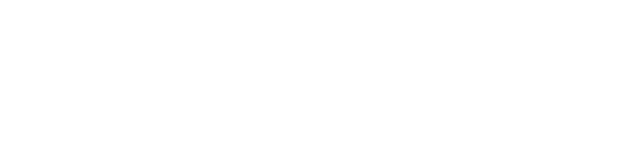
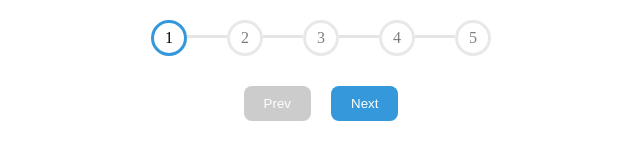
Before and after one commit to acciojob/progress-bar-Shivaksk119, a website: page main.html in a window 1280 px wide. Shown: the whole page, without its empty margins (319-959 px from the left). Drawn offline with Linux system fonts and the light colour scheme.

Commit message:
created a submission

```diff
--- a/main.html
+++ b/main.html
@@ -1,16 +1,31 @@
 <!DOCTYPE html>
 
 <html>
-
 <head>
 	<link rel="stylesheet" href="styles.css">
 </head>
 
 <body>
 	<!-- the entire body must be written by student -->
+	<div class='container'>
+		<div class='circle active' id='circle-1'>1</div>
+		<div class='line' id='line-1'></div>
+		<div class='circle' id='circle-2'>2</div>
+		<div class='line' id='line-2'></div>
+		<div class='circle' id='circle-3'>3</div>
+		<div class='line' id='line-3'></div>
+		<div class='circle' id='circle-4'>4</div>
+		<div class='line' id='line-4'></div>
+		<div class='circle' id='circle-5'>5</div>
+	</div>
+
+	<div class='btn'>
+		<button disabled id='prev'>Prev</button>
+		<button id='next'>Next</button>
+	</div>
+
     <script type="text/javascript" src="./script.js">
 </script>
 
 </body>
-
 </html>
--- a/script.js
+++ b/script.js
@@ -1 +1,34 @@
 //your JS code here. If required.
+const circles = document.querySelectorAll('.circle');
+const lines = document.querySelectorAll('.line');
+const prevBtn = document.getElementById('prev');
+const nextBtn = document.getElementById('next');
+let currC = 0;
+let currL = -1;
+
+nextBtn.addEventListener('click', ()=>{
+	if(currC<circles.length-1 && currL<lines.length-1){
+		currC++;
+		currL++;
+		lines[currL].classList.add('active');
+		circles[currC].classList.add('active');
+		prevBtn.disabled = false;
+
+		if(currC===circles.length-1){
+			nextBtn.disabled = true;
+		}
+	}
+})
+
+prevBtn.addEventListener('click', ()=>{
+	if(currC>0 && currL>-1){
+		lines[currL].classList.remove('active');
+		circles[currC].classList.remove('active');
+		currC--;
+		currL--;
+
+		if(currC<circles.length-1){
+			nextBtn.disabled = false;
+		}
+	}
+})
--- a/styles.css
+++ b/styles.css
@@ -1 +1,60 @@
 /*  your css code here. If applicable */
+.container{
+	display:flex;
+	justify-content: center;
+	align-items: cneter;
+	margin-top:20px;
+}
+
+.circle{
+	display:flex;
+	width: 30px;
+	height: 30px;
+	border: 3px solid lightgray;
+	border-radius:50%;
+	justify-content: center;
+	align-items: center;
+	margin: 0 0px;
+	opacity: 0.5;
+}
+
+.circle.active{
+	border-color: #3498db;
+	opacity:1;
+}
+
+.line{
+	display:flex;
+	height: 3px;
+	width: 40px;
+	border: 0px solid lightgray;
+    background-color: #ccc;
+	margin: 0 0px;
+	margin-top:15px;
+	opacity:0.5;
+}
+
+.line.active{
+	background-color: #3498db;
+	opacity:1;
+}
+.btn{
+	display:flex;
+	justify-content: center;
+	align-items: cneter;
+	margin: 20px;
+}
+button {
+	padding: 10px 20px;
+	background-color: #3498db;
+	color: #fff;
+	border: none;
+	border-radius: 8px;
+	cursor: pointer;
+	margin: 10px;
+}
+
+button:disabled {
+	background-color: #ccc;
+	cursor: not-allowed;
+}
```
